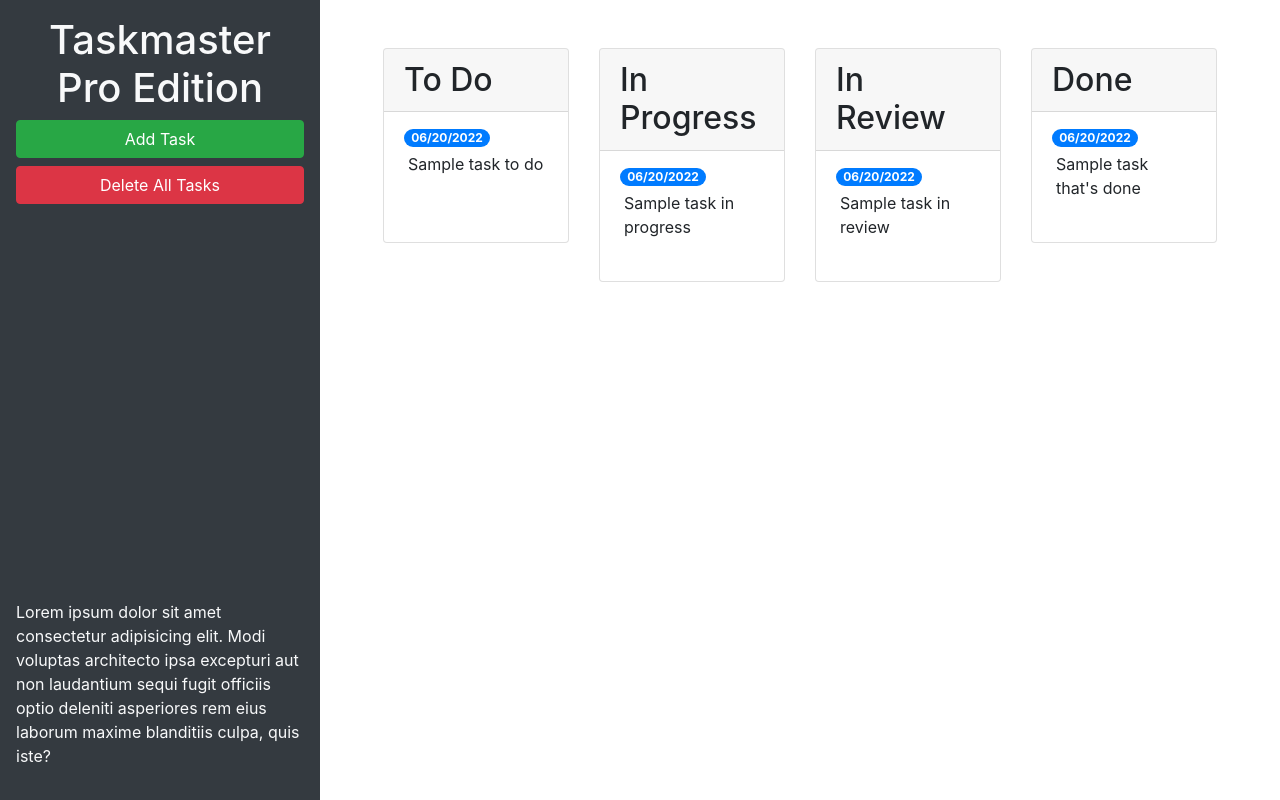
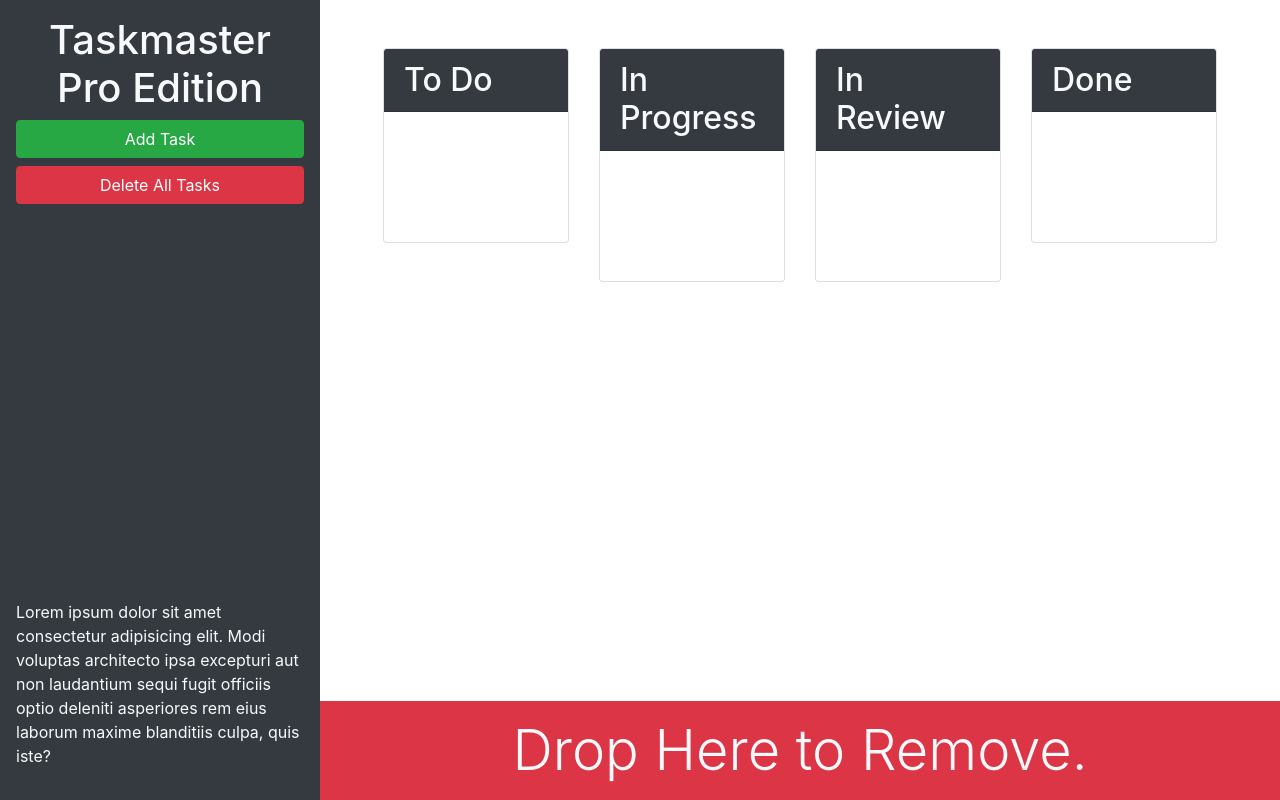
Before and after one commit to abbygraves/taskinator-pro, a plain HTML site: page index.html in a window 1280 px wide. Drawn offline with nearby package versions, Linux system fonts and the light colour scheme.

Commit message:
bootstrap

```diff
--- a/index.html
+++ b/index.html
@@ -13,29 +13,29 @@
 <body>
 
   <div class="row min-vh-100 no-gutters">
-    <header class="col-12 col-lg-3 bg-dark text-light d-flex flex-column p-4 p-lg-3">
+    <header class="col-12 col-lg-3 bg-dark text-light sticky-top d-flex flex-column p-4 p-lg-3">
       <h1 class="text-center">Taskmaster Pro Edition</h1>
       <button id="create-task" class="btn btn-block btn-success" data-toggle="modal" data-target="#task-form-modal">Add
         Task</button>
       <button id="remove-tasks" class="btn btn-block btn-danger">Delete All Tasks</button>
-      <p class="mt-auto">Lorem ipsum dolor sit amet consectetur adipisicing elit. Modi voluptas architecto ipsa
+      <p class="mt-auto d-none d-lg-block">Lorem ipsum dolor sit amet consectetur adipisicing elit. Modi voluptas architecto ipsa
         excepturi aut non laudantium sequi fugit officiis optio deleniti asperiores rem eius laborum maxime blanditiis
         culpa, quis iste?
       </p>
     </header>
-    <main class="col-12 col-lg-9">
+    <main class="col-12 col-lg-9 d-flex flex-column">
       <div class="m-5 row justify-content-around">
 
         <!-- TO DO START -->
         <div class="col-12 col-md-6 col-xl-3 mb-3">
           <div class="card">
-            <h2 class="card-header">
+            <h2 class="card-header bg-dark text-light">
               To Do
             </h2>
             <ul id="list-toDo" class="list-group list-group-flush">
               <li class="list-group-item">
-                <span class="badge badge-primary badge-pill">06/20/2022</span>
-                <p class="m-1">Sample task to do</p>
+                <span class="badge badge-primary badge-pill"></span>
+                <p class="m-1"></p>
               </li>
             </ul>
           </div>
@@ -45,13 +45,13 @@
         <!-- IN PROGRESS START -->
         <div class="col-12 col-md-6 col-xl-3 mb-3">
           <div class="card">
-            <h2 class="card-header">
+            <h2 class="card-header bg-dark text-light">
               In Progress
             </h2>
             <ul id="list-inProgres" class="list-group list-group-flush">
               <li class="list-group-item">
-                <span class="badge badge-primary badge-pill">06/20/2022</span>
-                <p class="m-1">Sample task in progress</p>
+                <span class="badge badge-primary badge-pill"></span>
+                <p class="m-1"></p>
               </li>
             </ul>
           </div>
@@ -61,13 +61,13 @@
         <!-- IN REVIEW START -->
         <div class="col-12 col-md-6 col-xl-3 mb-3">
           <div class="card">
-            <h2 class="card-header">
+            <h2 class="card-header bg-dark text-light">
               In Review
             </h2>
             <ul id="list-inReview" class="list-group list-group-flush">
               <li class="list-group-item">
-                <span class="badge badge-primary badge-pill">06/20/2022</span>
-                <p class="m-1">Sample task in review</p>
+                <span class="badge badge-primary badge-pill"></span>
+                <p class="m-1"></p>
               </li>
             </ul>
           </div>
@@ -77,19 +77,23 @@
         <!-- DONE START -->
         <div class="col-12 col-md-6 col-xl-3 mb-3">
           <div class="card">
-            <h2 class="card-header">
+            <h2 class="card-header bg-dark text-light">
               Done
             </h2>
             <ul id="list-done" class="list-group list-group-flush">
               <li class="list-group-item">
-                <span class="badge badge-primary badge-pill">06/20/2022</span>
-                <p class="m-1">Sample task that's done</p>
+                <span class="badge badge-primary badge-pill"></span>
+                <p class="m-1"></p>
               </li>
             </ul>
           </div>
         </div>
         <!-- DONE END -->
-
+      </div>
+      <div id="trash" class="mt-auto">
+        <div class="w-100 bg-danger p-3 text-center text-light display-4">
+          Drop Here to Remove.
+        </div>
       </div>
     </main>
   </div>
```
